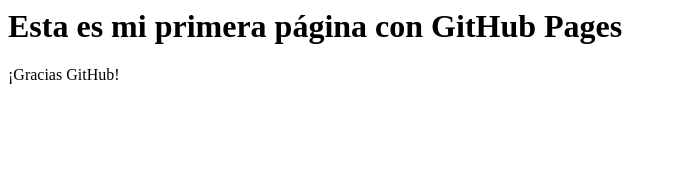
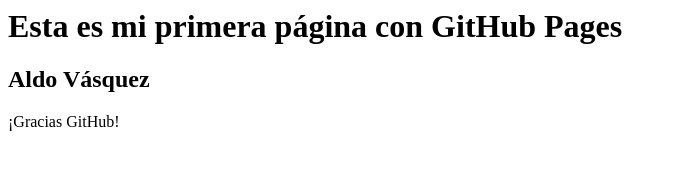
Before and after one commit to aldorve/paginaweb, a plain HTML site: page index.html in a window 1280 px wide. Shown: the whole page, without its empty margins (0-677 px from the left). Drawn offline with Linux system fonts and the light colour scheme.

Commit message:
Agregar Nombre

```diff
--- a/index.html
+++ b/index.html
@@ -1,4 +1,5 @@
 <html>
 <h1> Esta es mi primera página con GitHub Pages </h1>
+<h2> Aldo Vásquez </h2>
 <p>¡Gracias GitHub!</p>
 </html>
```
